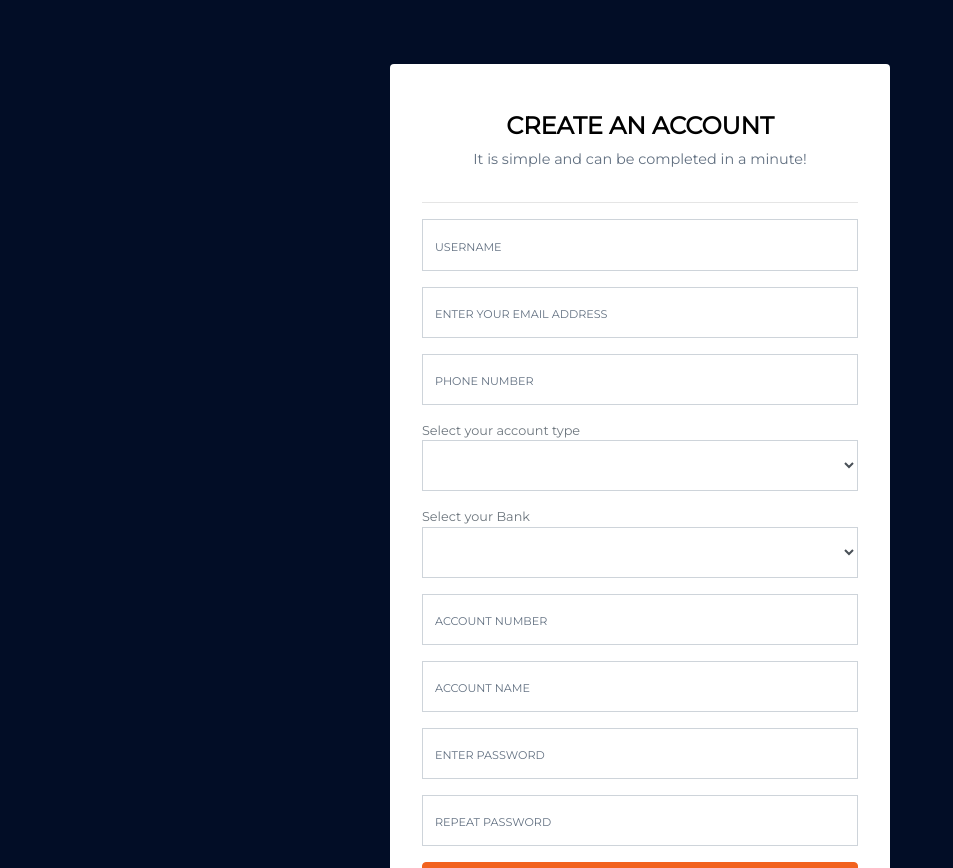
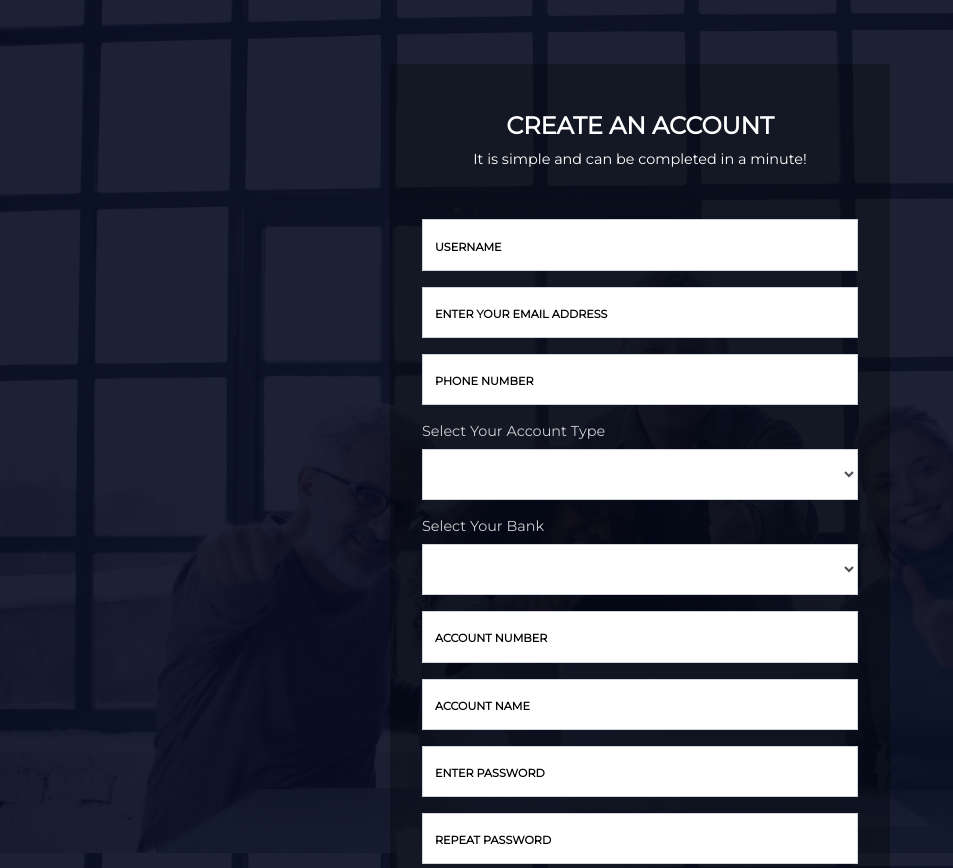
Before and after one commit to Achilles45/Genesis-investment, a Vue app: page /signup in a window 1280 px wide. Shown: the top 868 px of the page, without its empty margins (0-953 px from the left). Built offline with nearby package versions, Linux system fonts and the light colour scheme.

Commit message:
Changed the design for the signup and signin page

```diff
--- a/src/views/Signin.vue
+++ b/src/views/Signin.vue
@@ -63,7 +63,10 @@ export default {
 <style lang="scss" scoped>
 @import '../assets/styles/_colors';
 .signup{
-    background: $primary-color;
+     background: linear-gradient(rgba(4,9,30,.9), rgba(4,9,30,.9)), url('../assets/images/manager2.jpg');
+    background-position: center;
+    background-size: cover;
+    background-attachment: fixed;
     height: 100vh;
     display: flex;
     justify-content: center;
--- a/src/views/Signup.vue
+++ b/src/views/Signup.vue
@@ -166,13 +166,16 @@ export default {
 <style lang="scss" scoped>
 @import '../assets/styles/_colors';
 .signup{
-    background: $primary-color;
+    background: linear-gradient(rgba(4,9,30,.9), rgba(4,9,30,.9)), url('../assets/images/manager2.jpg');
+    background-position: center;
+    background-size: cover;
+    background-attachment: fixed;
     // height: 100vh;
     display: flex;
     justify-content: center;
     align-items: center;
     .form__wrapper{
-        background: #fff;
+        background: rgba(0,0,0,.3);
         border-radius: 4px;
         padding: 2rem;
         margin: 4rem 1rem;
@@ -180,13 +183,13 @@ export default {
          max-width: 100%;
          h4{
                 font-weight: bold;
-                color: #000;
+                color: #fff;
                 padding-top: 1rem;
                 text-transform: uppercase;
             }
             p{
                 padding-bottom: 1rem;
-                color: #627081;
+                color: #fff;
                 font-size: .9rem;
             }
         form{
@@ -198,12 +201,20 @@ export default {
                 &::placeholder{
                     text-transform: uppercase;
                     font-size: .7rem;
-                    color: #627081;
+                    color: #000;
+                    font-weight: bold;
                 }
                  .small{
                 color: #000 !important;
                 font-weight: bold !important;
             }
+            }
+            .form-text{
+                color: #fff !important;
+                font-size: .9rem;
+                padding-bottom: .4rem;
+                text-transform: capitalize;
+                opacity: .8;
             }
              .loader{
                 max-width: 250px;
```
